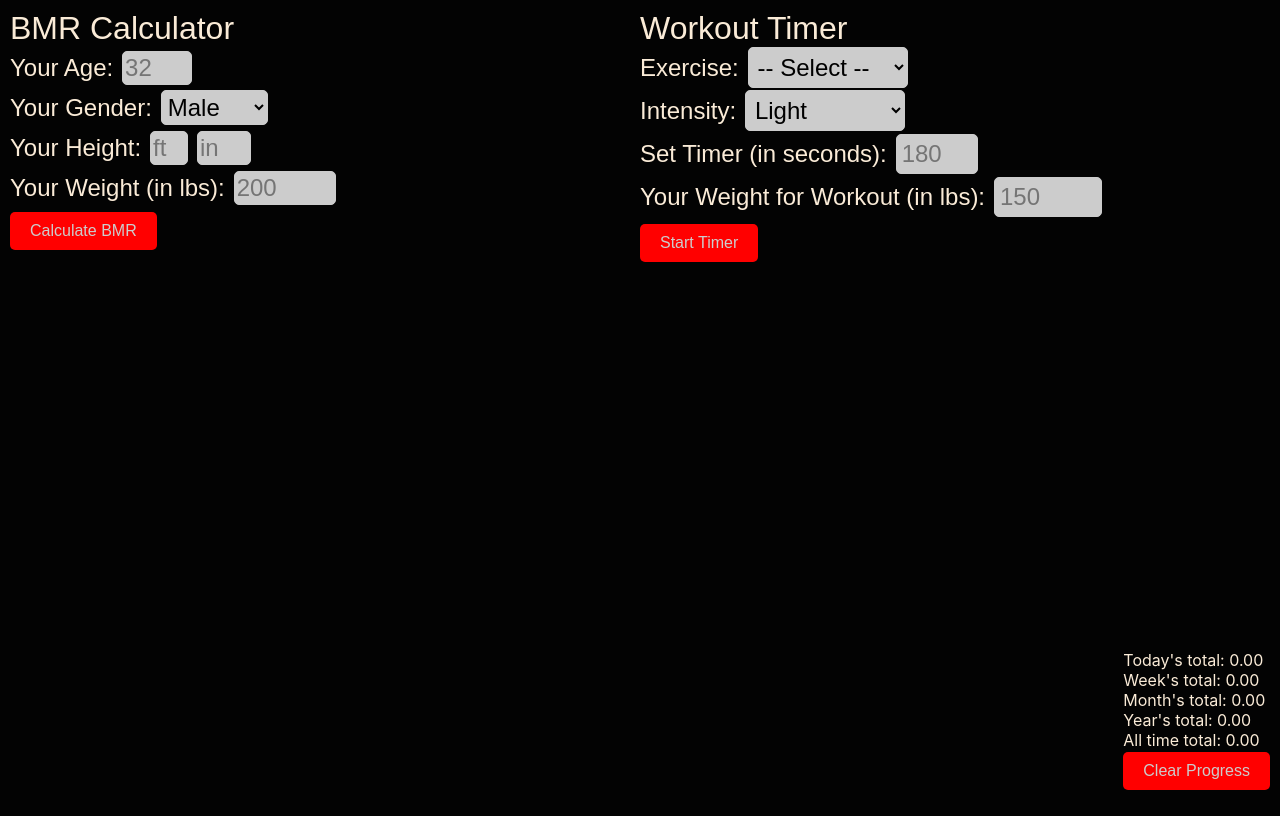
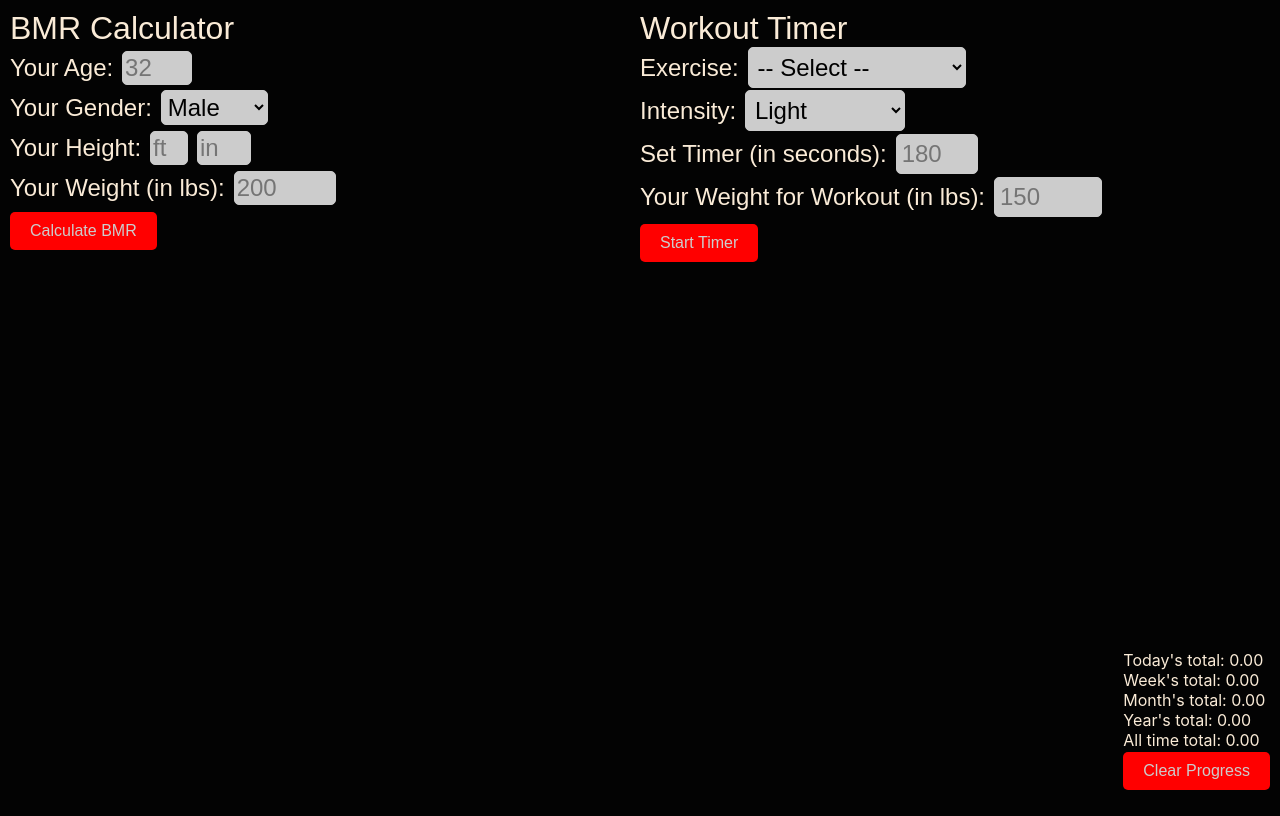
Before and after one commit to OdenRagnor/MET-Timer-and-BMR-Calculator, a plain HTML site: page index.html in a window 1280 px wide. Drawn offline with Linux system fonts and the light colour scheme.

Commit message:
changes the width of the exercise

```diff
--- a/styles.css
+++ b/styles.css
@@ -59,7 +59,6 @@ body {
     border: 1px solid #ccc;
     border-radius: 5px;
     background-color: #ccc;
-    width: 160px;
     font-family: fantasy;
     margin-bottom: 2px;
 }
```
